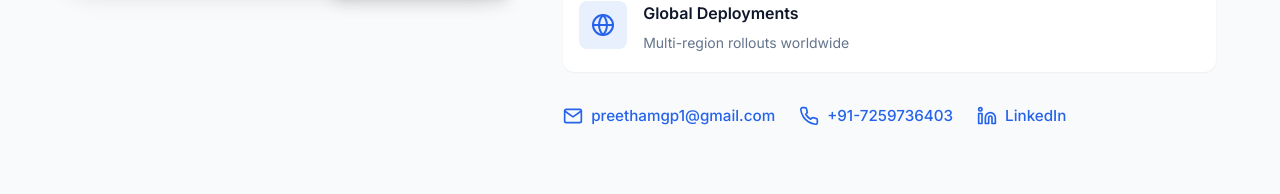
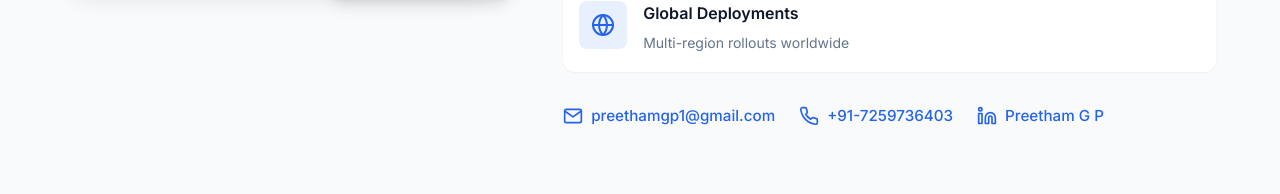
Before and after one commit to PREETHAMGP/PREETHAM_GP_Portfolio, a React (Create React App) app: page / in a window 1280 px wide. Shown: the part 1612-1806 px from the top of the page. Built offline with nearby package versions, Linux system fonts and the light colour scheme.

Commit message:
Update LinkedIn text to display full name "Preetham G P" in About section

```diff
--- a/src/components/About.js
+++ b/src/components/About.js
@@ -89,7 +89,7 @@ const About = () => {
                   <rect x="2" y="9" width="4" height="12"></rect>
                   <circle cx="4" cy="4" r="2"></circle>
                 </svg>
-                LinkedIn
+                Preetham G P
               </a>
             </div>
           </div>
```
